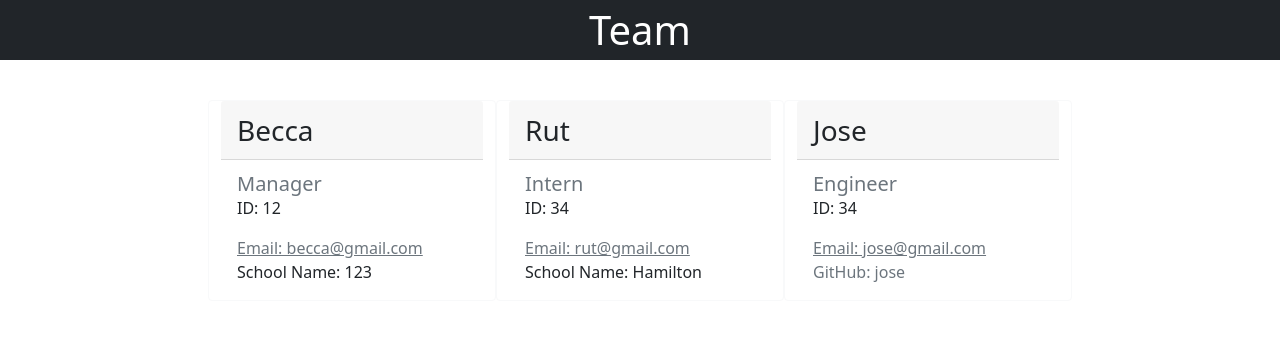
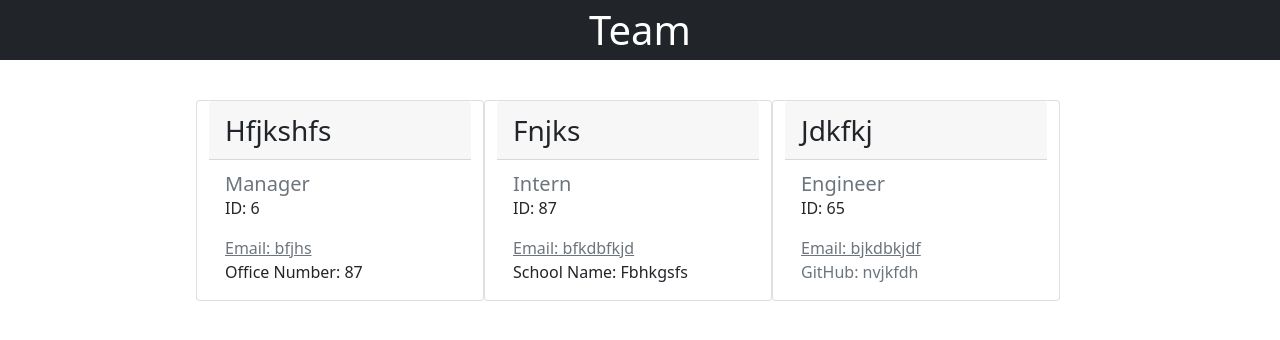
Before and after one commit to BeccaHurtado/team-profile-generator, a website: page index.html in a window 1280 px wide. Drawn offline with nearby package versions, Linux system fonts and the light colour scheme.

Commit message:
added final styling to cards

```diff
--- a/index.html
+++ b/index.html
@@ -12,38 +12,38 @@
 <header class="fs-1 bg-dark text-white text-center">
 Team
 </header>
-<div class="row d-flex justify-content-center g-4">
+<div class="row d-flex justify-content-center col-12">
  <p>
-    <div class="card border-light mb-3" style="max-width: 18rem;">
-  <div class="card-header text-capitalize fs-3">Becca</div>
+    <div class="card mb-3 g-4" style="max-width: 18rem;">
+  <div class="card-header text-capitalize fs-3">hfjkshfs</div>
   <div class="card-body">
     <h5 class="card-subtitle text-muted">Manager</h5>
-    <p class="card-text">ID: 12</p>
-    <a class="card-text link-secondary" href="mailto:becca@gmail.com">Email: becca@gmail.com </a>
-    <p class="card-text text-capitalize">School Name: 123</p>
+    <p class="card-text">ID: 6</p>
+    <a class="card-text link-secondary" href="mailto:bfjhs">Email: bfjhs </a>
+    <p class="card-text text-capitalize">Office Number: 87</p>
   </div>
     </div>
 
-    <div class="card border-light mb-3" style="max-width: 18rem;">
-  <div class="card-header text-capitalize fs-3">Rut</div>
+    <div class="card g-4 mb-3" style="max-width: 18rem;">
+  <div class="card-header text-capitalize fs-3">fnjks</div>
   <div class="card-body">
     <h5 class="card-subtitle text-muted">Intern</h5>
-    <p class="card-text">ID: 34</p>
-    <a class="card-text link-secondary" href="mailto:rut@gmail.com">Email: rut@gmail.com </a>
-    <p class="card-text">School Name: Hamilton </p>
+    <p class="card-text">ID: 87</p>
+    <a class="card-text link-secondary" href="mailto:bfkdbfkjd">Email: bfkdbfkjd </a>
+    <p class="card-text text-capitalize">School Name: fbhkgsfs </p>
   </div>
     </div>
 
-    <div class="card border-light mb-3" style="max-width: 18rem;">
-  <div class="card-header text-capitalize fs-3">Jose</div>
+    <div class="card g-4 mb-3" style="max-width: 18rem;">
+  <div class="card-header text-capitalize fs-3">jdkfkj</div>
   <div class="card-body">
     <h5 class="card-subtitle text-muted">Engineer</h5>
-    <p class="card-text">ID: 34 </p>
-    <a class="card-text link-secondary" href="mailto:jose@gmail.com">Email: jose@gmail.com</a>
-    <p class="card-text link-secondary" href="https://github.com/jose">GitHub: jose</a>
+    <p class="card-text">ID: 65 </p>
+    <a class="card-text link-secondary" href="mailto:bjkdbkjdf">Email: bjkdbkjdf</a>
+    <p class="card-text link-secondary" href="https://github.com/nvjkfdh">GitHub: nvjkfdh</a>
   </div>
     </div>
-     <p>
+    </p>
  </div>
 
 </body>
--- a/util/engineerHTML.js
+++ b/util/engineerHTML.js
@@ -1,6 +1,6 @@
 const engineerHTML = (data) =>{
     return(`
-    <div class="card border-light mb-3" style="max-width: 18rem;">
+    <div class="card g-4 mb-3" style="max-width: 18rem;">
   <div class="card-header text-capitalize fs-3">${data.engineerName}</div>
   <div class="card-body">
     <h5 class="card-subtitle text-muted">Engineer</h5>
--- a/util/generateSite.js
+++ b/util/generateSite.js
@@ -11,10 +11,10 @@ const generateSite = data => {
 </head>
 <body>
 <header class="fs-1 bg-dark text-white text-center">
-Team
+My Team
 </header>
-<div class="row d-flex justify-content-center g-4">
- <p> ${data} <p>
+<div class="row d-flex justify-content-center col-12">
+ <p>${data}</p>
  </div>
 
 </body>
--- a/util/internHTML.js
+++ b/util/internHTML.js
@@ -1,6 +1,6 @@
 const internHTML = (data) =>{
     return(`
-    <div class="card border-light mb-3" style="max-width: 18rem;">
+    <div class="card g-4 mb-3" style="max-width: 18rem;">
   <div class="card-header text-capitalize fs-3">${data.internName}</div>
   <div class="card-body">
     <h5 class="card-subtitle text-muted">Intern</h5>
--- a/util/managerHTML.js
+++ b/util/managerHTML.js
@@ -1,6 +1,6 @@
 const managerHTML = (data) =>{
     return(`
-    <div class="card border-light mb-3" style="max-width: 18rem;">
+    <div class="card mb-3 g-4" style="max-width: 18rem;">
   <div class="card-header text-capitalize fs-3">${data.managerName}</div>
   <div class="card-body">
     <h5 class="card-subtitle text-muted">Manager</h5>
```
